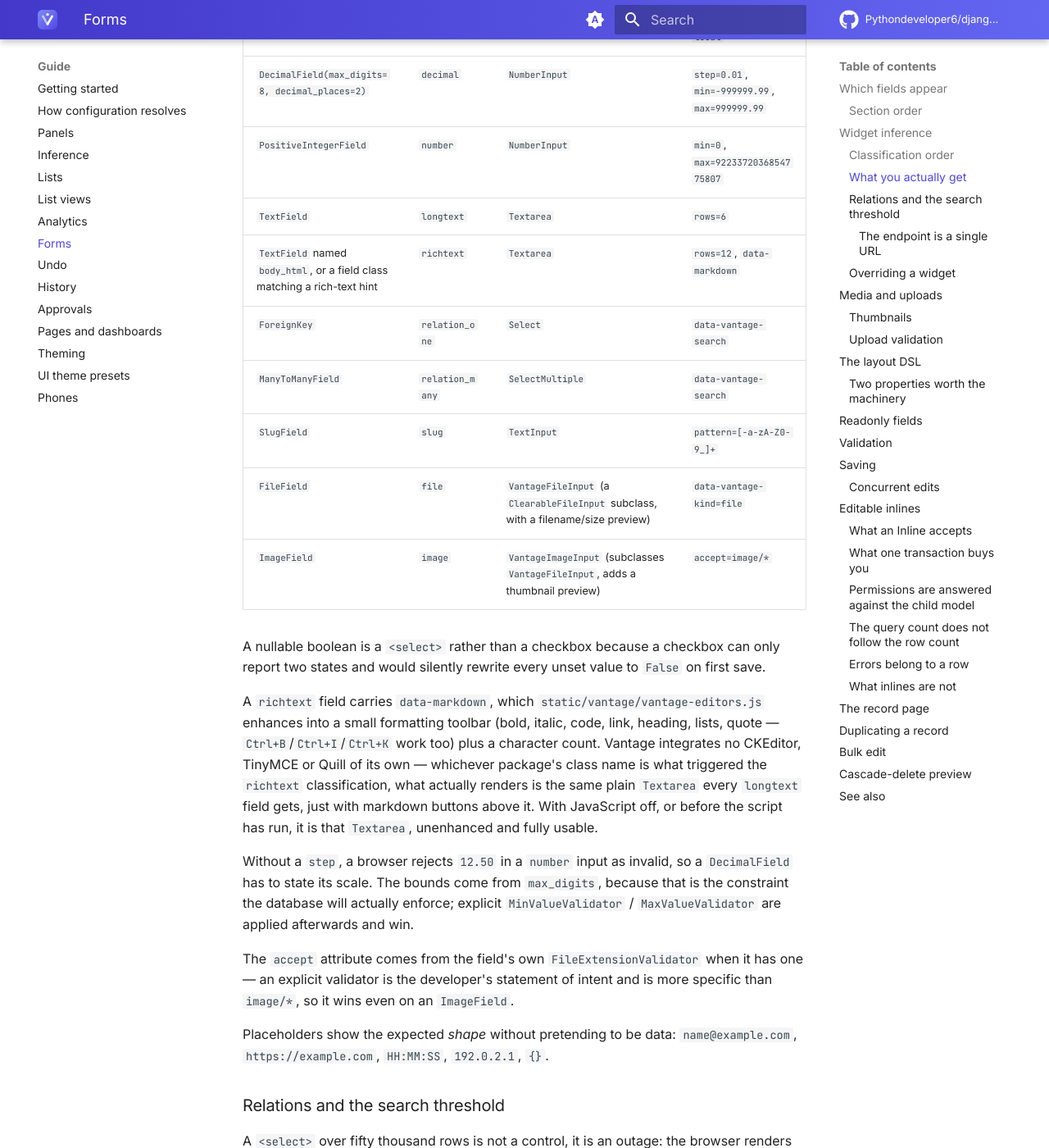
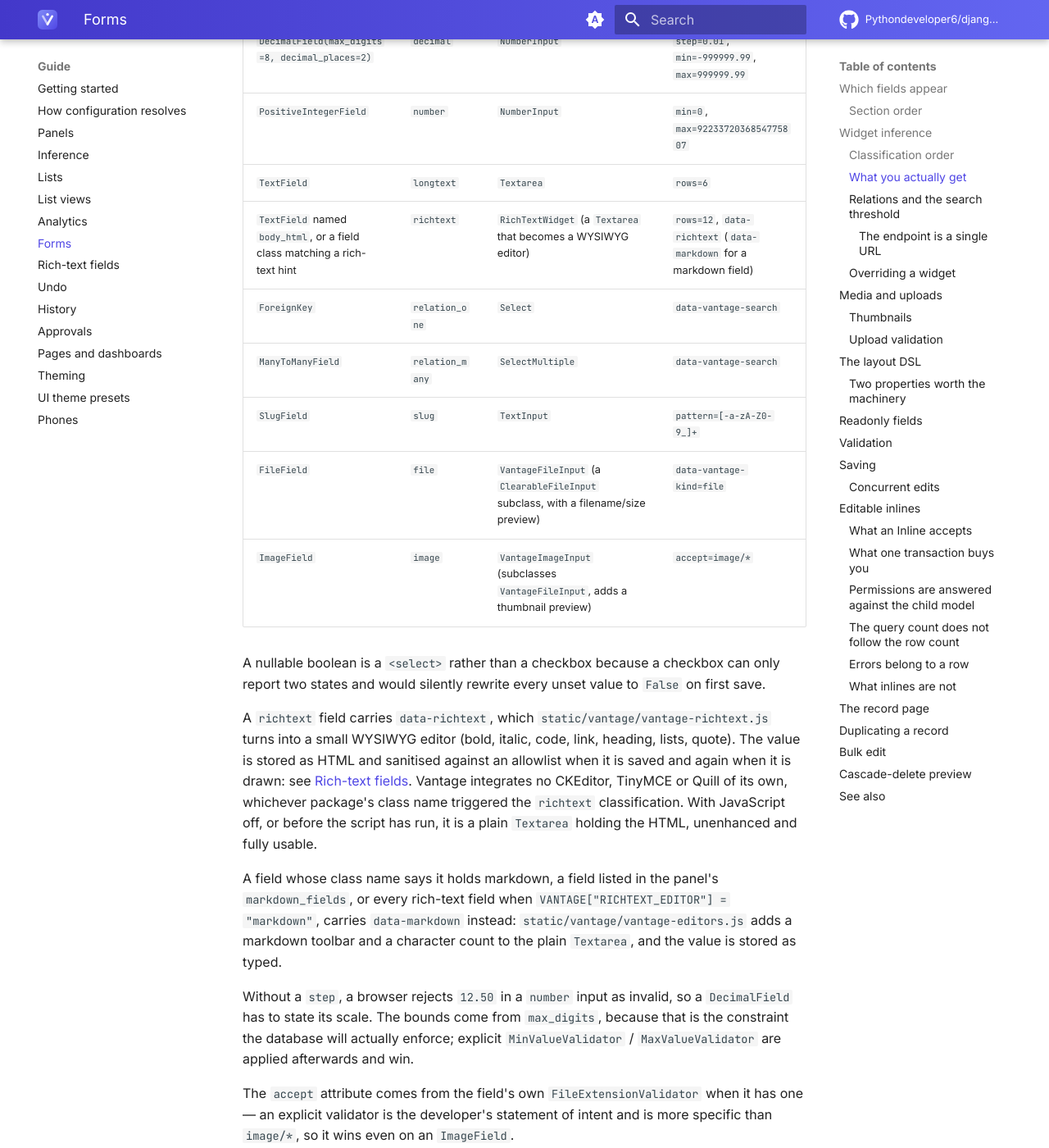
Before and after one commit to Pythondeveloper6/django-vantage, an MkDocs documentation site: the page built from docs/forms.md, in a window 1280 px wide and 1400 px high, scrolled down 3115 px. Shown: the whole window at 82% size. Built offline with MkDocs 1.6.1 and Material for MkDocs 9.7.7, drawn with Linux system fonts in a browser that asks for light colours; comment, search, counter and statistics services are not loaded.

Commit message:
Docs, README, changelog and upgrade notes for the rich-text editor and its nh3 dependency

```diff
--- a/docs/forms.md
+++ b/docs/forms.md
@@ -114,7 +114,7 @@ Verified against the demo project's models:
 | `DecimalField(max_digits=8, decimal_places=2)` | `decimal` | `NumberInput` | `step=0.01`, `min=-999999.99`, `max=999999.99` |
 | `PositiveIntegerField` | `number` | `NumberInput` | `min=0`, `max=9223372036854775807` |
 | `TextField` | `longtext` | `Textarea` | `rows=6` |
-| `TextField` named `body_html`, or a field class matching a rich-text hint | `richtext` | `Textarea` | `rows=12`, `data-markdown` |
+| `TextField` named `body_html`, or a field class matching a rich-text hint | `richtext` | `RichTextWidget` (a `Textarea` that becomes a WYSIWYG editor) | `rows=12`, `data-richtext` (`data-markdown` for a markdown field) |
 | `ForeignKey` | `relation_one` | `Select` | `data-vantage-search` |
 | `ManyToManyField` | `relation_many` | `SelectMultiple` | `data-vantage-search` |
 | `SlugField` | `slug` | `TextInput` | `pattern=[-a-zA-Z0-9_]+` |
@@ -125,14 +125,18 @@ A nullable boolean is a `<select>` rather than a checkbox because a checkbox can
 report two states and would silently rewrite every unset value to `False` on first
 save.
 
-A `richtext` field carries `data-markdown`, which `static/vantage/vantage-editors.js`
-enhances into a small formatting toolbar (bold, italic, code, link, heading, lists,
-quote — `Ctrl+B`/`Ctrl+I`/`Ctrl+K` work too) plus a character count. Vantage integrates
-no CKEditor, TinyMCE or Quill of its own — whichever package's class name is what
-triggered the `richtext` classification, what actually renders is the same plain
-`Textarea` every `longtext` field gets, just with markdown buttons above it. With
-JavaScript off, or before the script has run, it is that `Textarea`, unenhanced and
-fully usable.
+A `richtext` field carries `data-richtext`, which `static/vantage/vantage-richtext.js`
+turns into a small WYSIWYG editor (bold, italic, code, link, heading, lists, quote). The
+value is stored as HTML and sanitised against an allowlist when it is saved and again
+when it is drawn: see [Rich-text fields](rich-text.md). Vantage integrates no CKEditor,
+TinyMCE or Quill of its own, whichever package's class name triggered the `richtext`
+classification. With JavaScript off, or before the script has run, it is a plain
+`Textarea` holding the HTML, unenhanced and fully usable.
+
+A field whose class name says it holds markdown, a field listed in the panel's
+`markdown_fields`, or every rich-text field when `VANTAGE["RICHTEXT_EDITOR"] = "markdown"`,
+carries `data-markdown` instead: `static/vantage/vantage-editors.js` adds a markdown
+toolbar and a character count to the plain `Textarea`, and the value is stored as typed.
 
 Without a `step`, a browser rejects `12.50` in a `number` input as invalid, so a
 `DecimalField` has to state its scale. The bounds come from `max_digits`, because that
--- a/mkdocs.yml
+++ b/mkdocs.yml
@@ -113,6 +113,7 @@ nav:
       - List views: list-views.md
       - Analytics: analytics.md
       - Forms: forms.md
+      - Rich-text fields: rich-text.md
       - Undo: undo.md
       - History: history.md
       - Approvals: approvals.md
```
Also changed, not shown: CHANGELOG.md (+28 -0 lines), README.md (+1 -0 lines), docs/comparison.md (+1 -1 lines), docs/getting-started.md (+3 -1 lines), docs/index.md (+1 -0 lines), docs/plugin-compatibility.md (+1 -1 lines), 1 other file.
